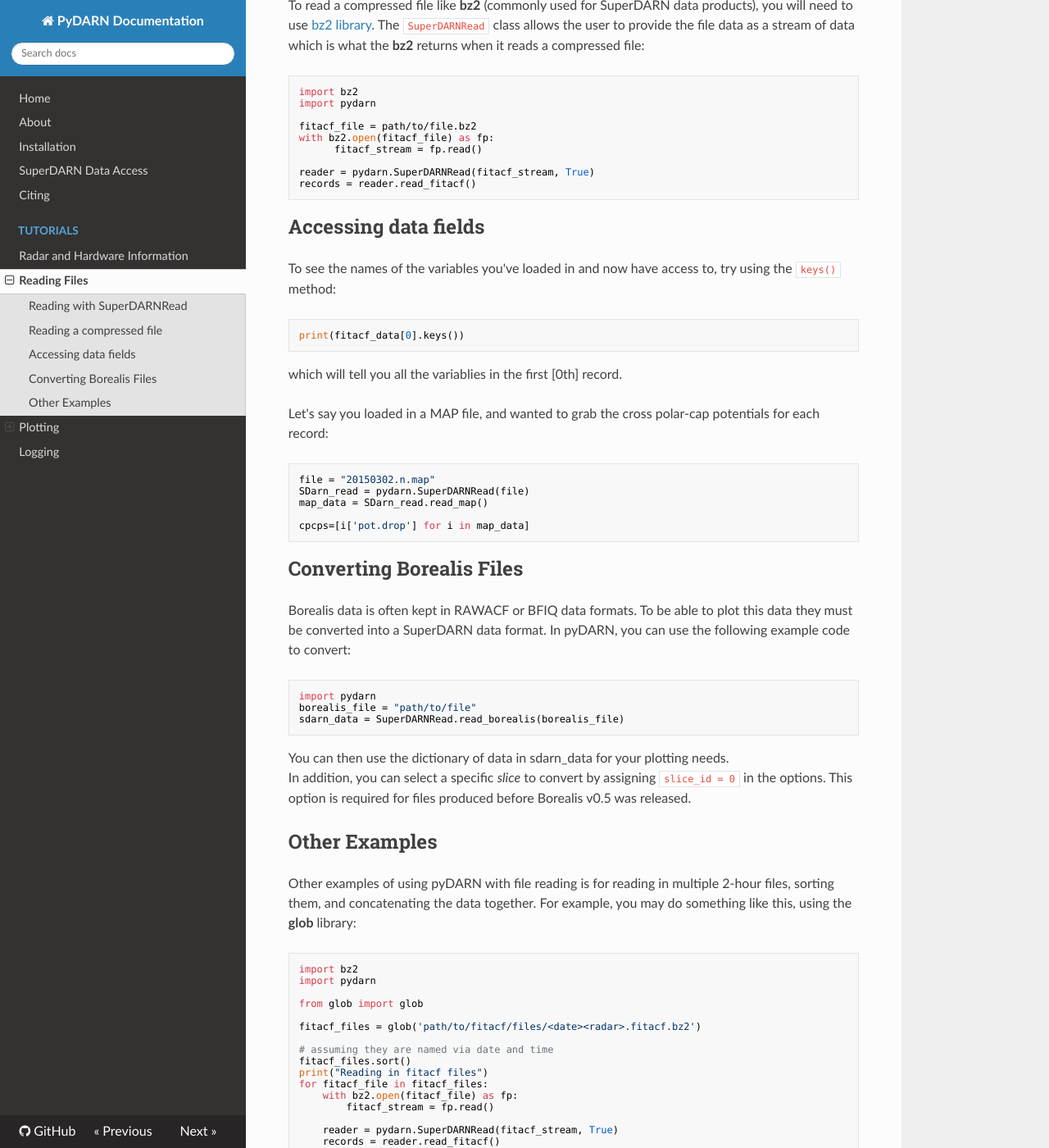
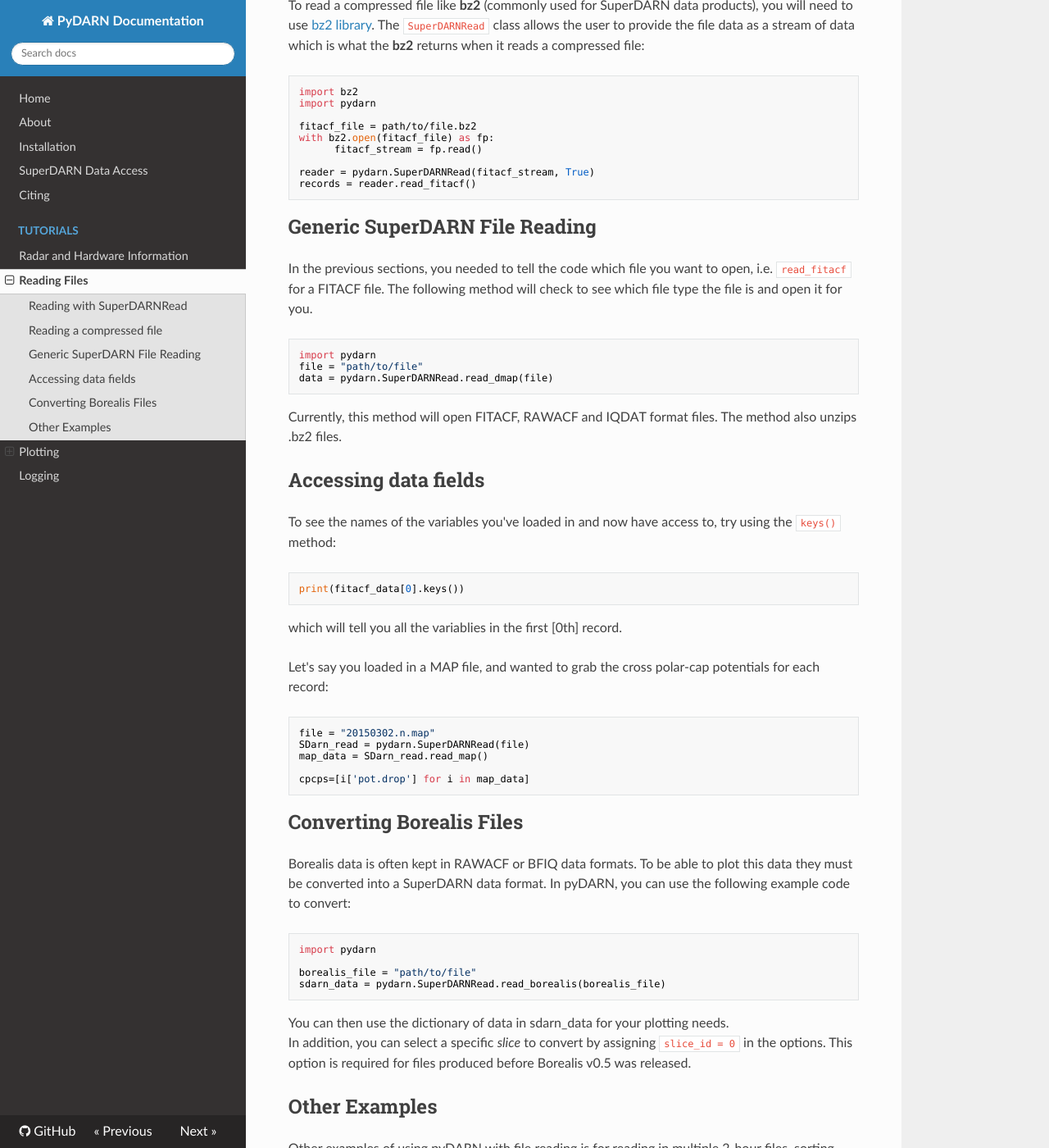
Before and after one commit to SuperDARN/pydarn, an MkDocs documentation site: the page built from docs/user/io.md, in a window 1280 px wide and 1400 px high, scrolled down 916 px. Shown: the whole window at 82% size. Built offline with MkDocs 1.6.1, drawn with Linux system fonts in a browser that asks for light colours; nearby versions of some CDN libraries.

Commit message:
include read_dmap info

````diff
--- a/docs/user/io.md
+++ b/docs/user/io.md
@@ -45,6 +45,15 @@ with bz2.open(fitacf_file) as fp:
 reader = pydarn.SuperDARNRead(fitacf_stream, True)
 records = reader.read_fitacf()
 ```
+## Generic SuperDARN File Reading
+In the previous sections, you needed to tell the code which file you want to open, i.e. `read_fitacf` for a FITACF file. The following method will check to see which file type the file is and open it for you.
+
+```python
+import pydarn
+file = "path/to/file"
+data = pydarn.SuperDARNRead.read_dmap(file)
+```
+Currently, this method will open FITACF, RAWACF and IQDAT format files. The method also unzips .bz2 files.
 
 ## Accessing data fields
 To see the names of the variables you've loaded in and now have access to, try using the `keys()` method:
@@ -67,8 +76,9 @@ In pyDARN, you can use the following example code to convert:
 
 ```python
 import pydarn
+
 borealis_file = "path/to/file"
-sdarn_data = SuperDARNRead.read_borealis(borealis_file)
+sdarn_data = pydarn.SuperDARNRead.read_borealis(borealis_file)
 ```
 You can then use the dictionary of data in sdarn_data for your plotting needs.
 In addition, you can select a specific *slice* to convert by assigning `slice_id = 0` in the options. This option is required for files produced before Borealis v0.5 was released.
````
